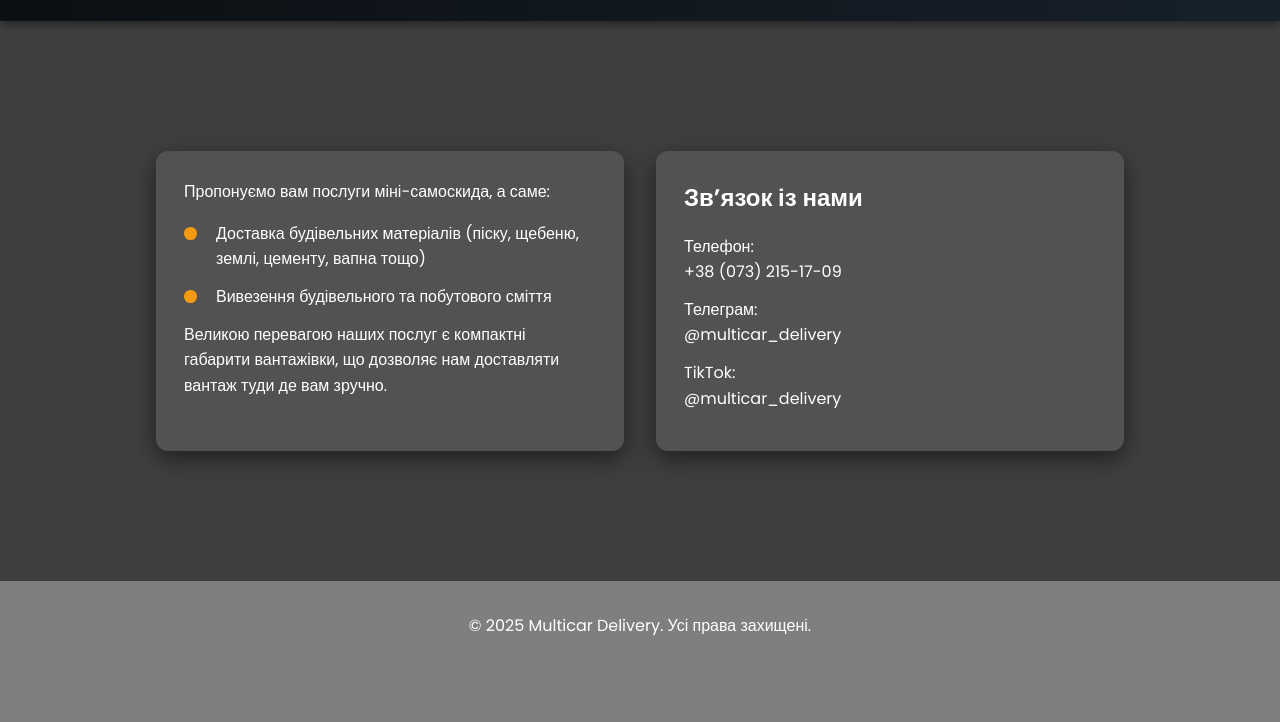
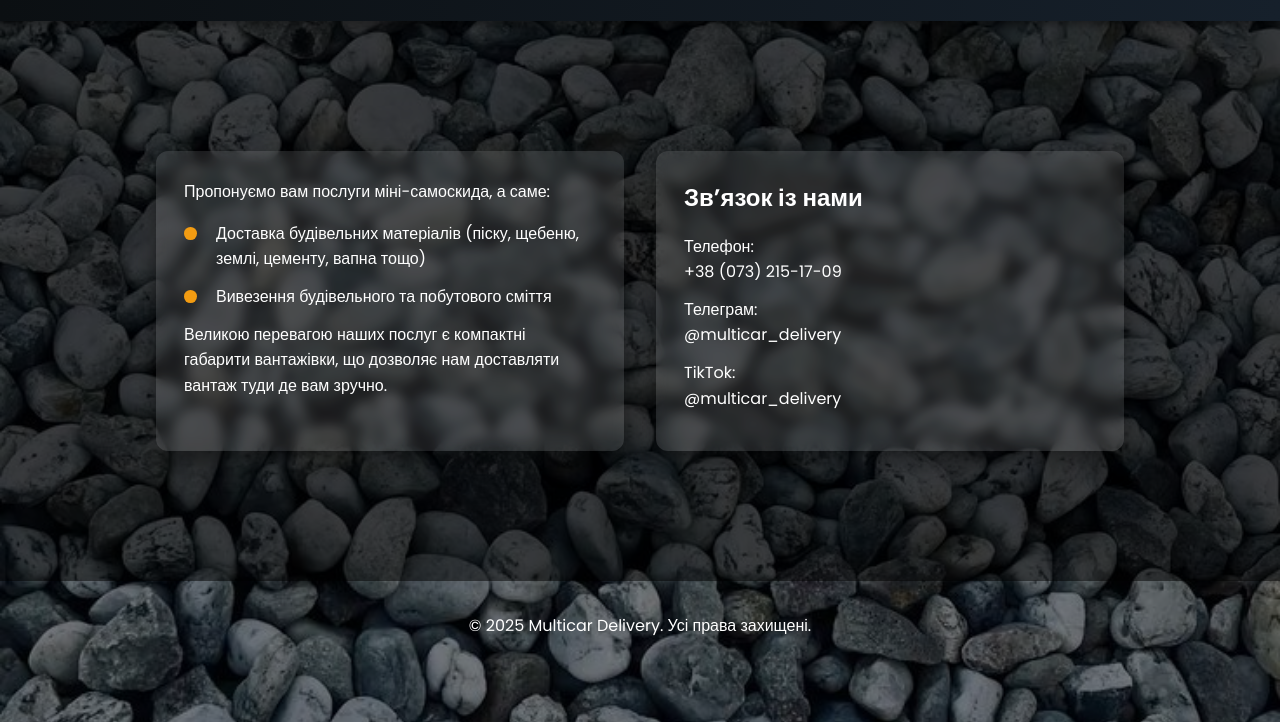
Before and after one commit to romkod/multicar, a plain HTML site: page index.html in a window 1280 px wide. Shown: the part 78-800 px from the top of the page. Drawn offline with Linux system fonts and the light colour scheme.

Commit message:
index.html

```diff
--- a/index.html
+++ b/index.html
@@ -33,7 +33,7 @@
       line-height: 1.6;
 
       /* фон камінців по всій сторінці */
-      background: url('images/hero.jpg') center/cover no-repeat fixed;
+      background: url('hero.jpg') center/cover no-repeat fixed;
     }
     /* напівпрозорий шар поверх фону */
     body::before {
```
